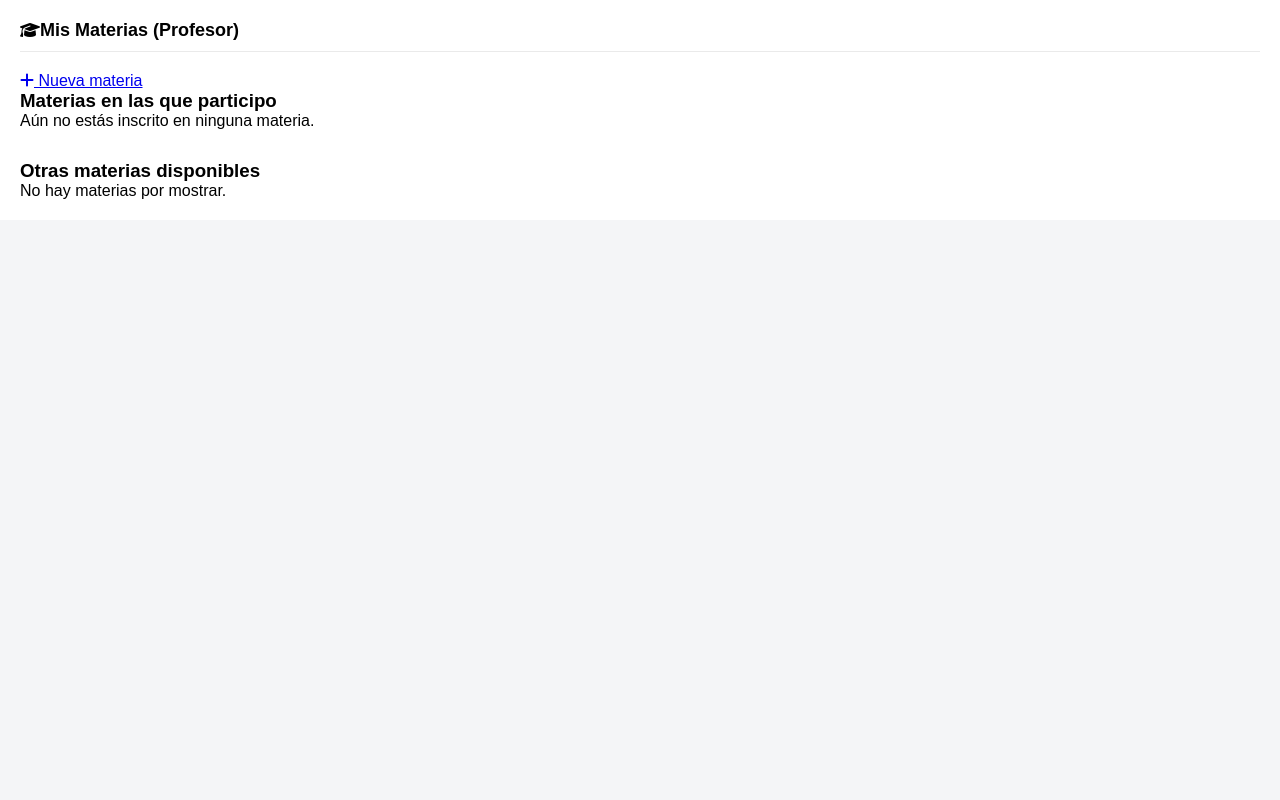
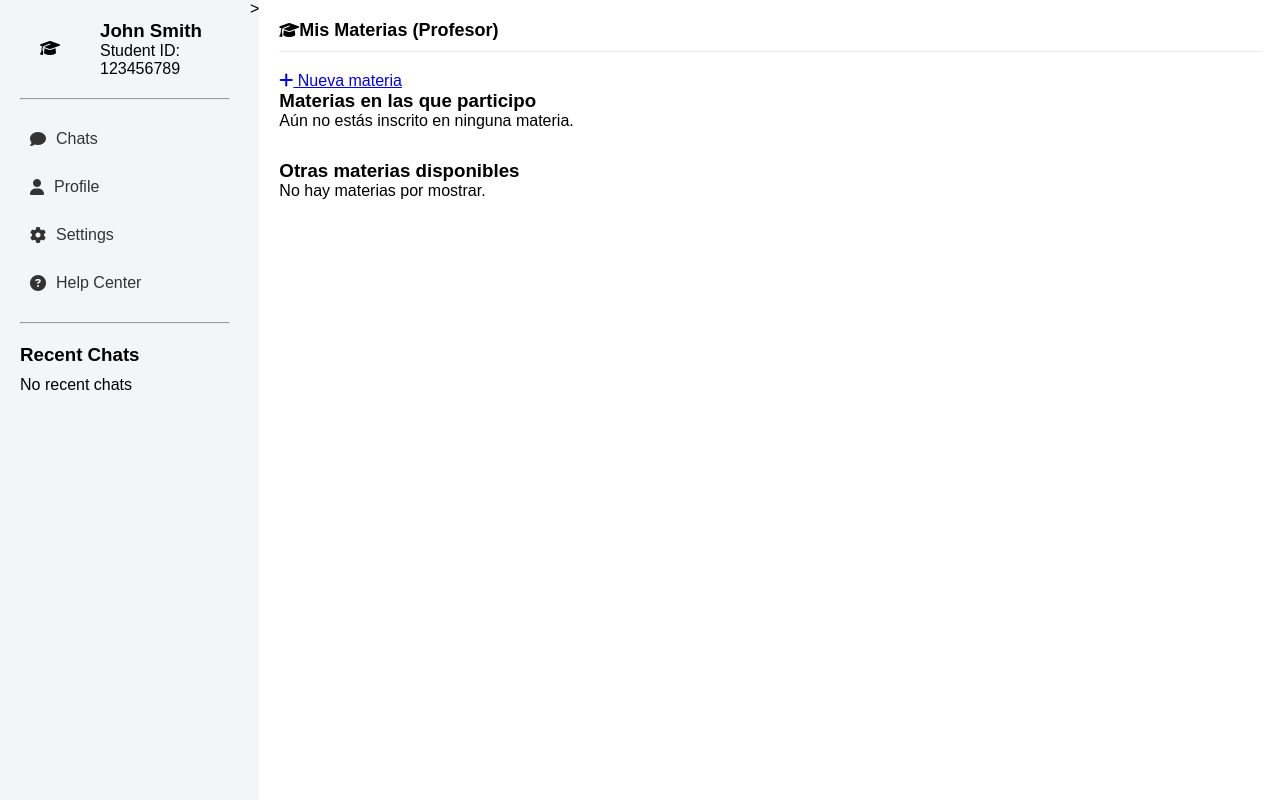
Before and after one commit to SebasHM1/Turing-Tutor-IA, a Django app: template src/turing/courses/templates/my_courses.html in a window 1280 px wide. Run offline with Django 5.2, Linux system fonts and the light colour scheme; the template is opened without the code that fills it, so the values that code supplies are empty.

Commit message:
feat: add navigation and improve ui

```diff
--- a/src/turing/courses/templates/my_courses.html
+++ b/src/turing/courses/templates/my_courses.html
@@ -13,6 +13,72 @@
 </head>
 
 <body>
+
+    <!-- Sidebar -->
+    <div class="sidebar">
+        <!-- User Info -->
+        <div class="user-info">
+            <div class="avatar" style="margin-left: 20px;">
+                {% if user.profile.avatar_url %}
+                <img src="{{ user.profile.avatar_url }}" alt="User Avatar">
+                {% else %}
+                <div class="logo"><i class="fa-solid fa-graduation-cap"></i></div>
+                {% endif %}
+            </div>
+            <div class="user-details" style="margin-left: 40px;">
+                <h3>John Smith</h3>
+                <p>Student ID:</p>
+                <p class="student-id">123456789</p>
+            </div>
+        </div>
+
+        <hr class="sidebar-divider" style="margin: 20px 0;">
+
+        <!-- Navigation -->
+        <ul class="nav-links">
+
+            <!-- Chats -->
+            <li>
+                <a href="{% url 'chatbot:chat_interface' %}"><i class="fas fa-comment"></i> Chats</a>
+            </li>
+
+            <!-- Profile -->
+            {% if user.is_staff or user.role == 'Teacher' %}
+            <li><a href="{% url 'courses:my_courses' %}"><i class="fas fa-user"></i> Profile</a></li>
+            {% elif user.role == 'Student' %}
+            <li><a href="{% url 'courses:my_student_courses' %}"><i class="fas fa-user"></i> Profile</a></li>
+            {% else %}
+            <li><a href="#"><i class="fas fa-user"></i> Profile</a></li>
+            {% endif %}
+
+            <li><a href="#"><i class="fas fa-cog"></i> Settings</a></li>
+            <li><a href="#"><i class="fas fa-question-circle"></i> Help Center</a></li>
+        </ul>
+
+
+        <hr class="sidebar-divider" style="margin: 20px 0;">
+
+        <!-- Recent Chats -->
+        <div class="recent-chats">
+            <h3>Recent Chats</h3>
+            <ul>
+                {% for chat in recent_chats %}
+                <li>
+                    <a href="{% url 'chatbot:chat_detail' chat.id %}">
+                        <div class="chat-info">
+                            <span class="chat-name">{{ chat.name }}</span>
+                            <span class="chat-time">{{ chat.last_message_time|date:"H:i" }}</span>
+                        </div>
+                    </a>
+                </li>
+                {% empty %}
+                <li>No recent chats</li>
+                {% endfor %}
+            </ul>
+        </div>
+    </div>
+
+    <!--Main-->>
     <div class="main-chat">
         <div class="chat-header">
             <div class="avatar">
```
Also changed, not shown: src/turing/chatbot/templates/chatbot/chat_interface.html (+14 -1 lines).
